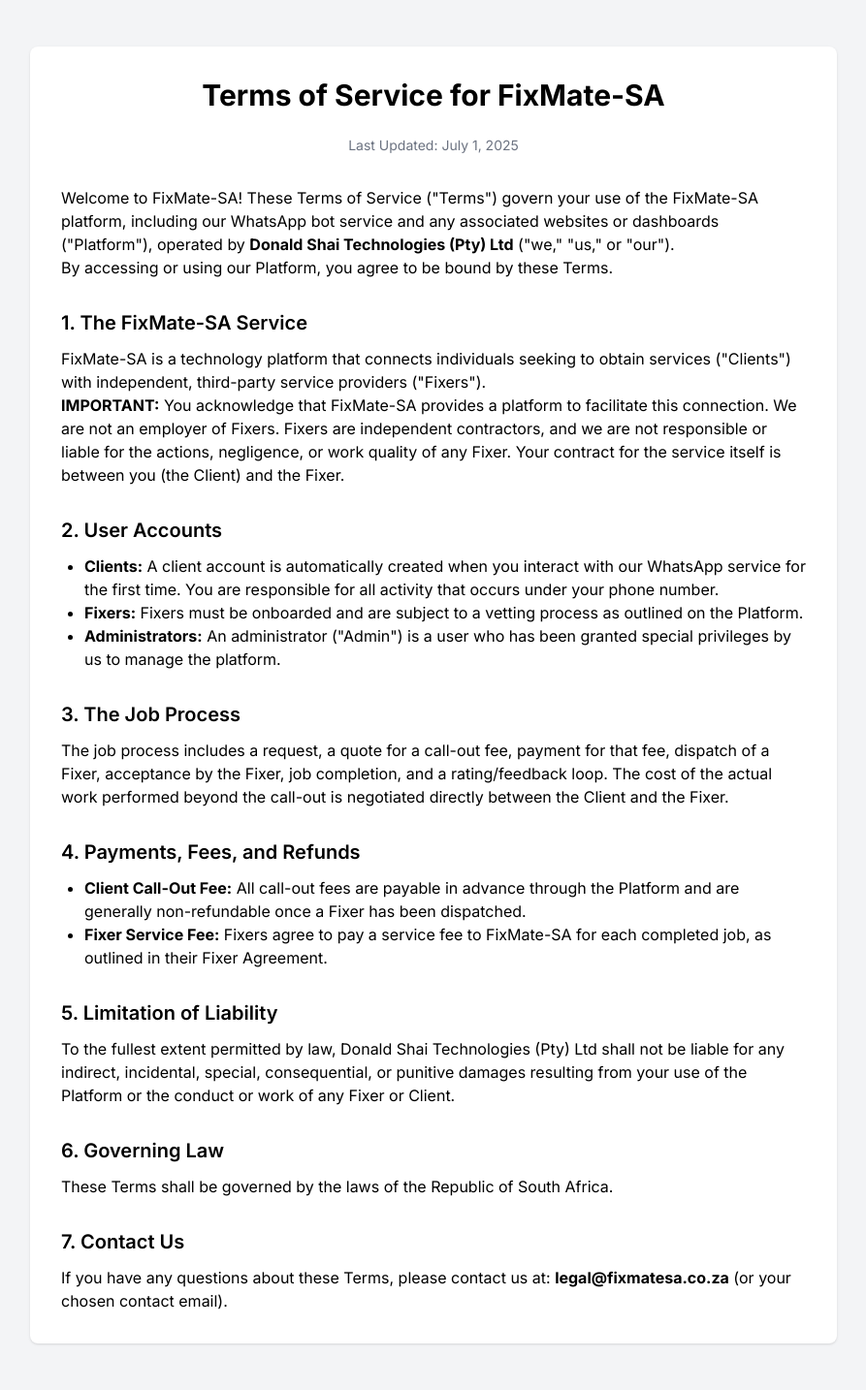
After one commit to FixMate-SA/fixmate-app, a Flask app: page /terms in a window 1280 px wide. The commit adds this page. Shown: the whole page at 97% size, without its empty margins (193-1086 px from the left). Run offline with Flask 3, Linux system fonts and the light colour scheme; some libraries are stand-ins or nearby versions.

Commit message:
Feat: Add Terms of Service and Privacy Policy pages

```diff
--- a/run.py
+++ b/run.py
@@ -269,6 +269,17 @@
 @app.route('/')
 def index(): return "<h1>FixMate-SA Bot is running.</h1>"
 
+# --- NEW: Routes for Legal Pages ---
+@app.route('/terms')
+def terms():
+    """Renders the Terms of Service page."""
+    return render_template('terms.html')
+
+@app.route('/privacy')
+def privacy_policy():
+    """Renders the Privacy Policy page."""
+    return render_template('privacy.html')
+
 @app.route('/api/update_location', methods=['POST'])
 @login_required
 def update_location():
@@ -425,7 +436,6 @@
     else: flash('Error assigning job. Job or Fixer not found.', 'danger')
     return redirect(url_for('admin_dashboard'))
 
-# --- UPDATED: Job Acceptance Route ---
 @app.route('/job/accept/<int:job_id>')
 @login_required
 def accept_job(job_id):
@@ -439,18 +449,15 @@
         job.status = 'accepted'
         db.session.commit()
 
-        # --- NEW: Generate specific URLs for tracking ---
         client_tracking_url = url_for('track_job', job_id=job.id, _external=True)
         fixer_update_url = url_for('location_updater', job_id=job.id, _external=True)
 
-        # Notify the client with their tracking link
         client_message = (
             f"Great news! Your Fixer, {job.assigned_fixer.full_name}, has accepted your job (#{job.id}) and is on their way.\n\n"
             f"You can track their location in real-time here:\n{client_tracking_url}"
         )
         send_whatsapp_message(to_number=job.client.phone_number, message_body=client_message)
 
-        # Notify the fixer with their location update link
         fixer_message = (
             f"You have accepted Job #{job.id}. Please use the link below to periodically update your location for the client.\n\n"
             f"{fixer_update_url}"
--- /dev/null
+++ b/templates/terms.html
@@ -0,0 +1,55 @@
+<!DOCTYPE html>
+<html lang="en">
+<head>
+    <meta charset="UTF-8">
+    <meta name="viewport" content="width=device-width, initial-scale=1.0">
+    <title>Terms of Service - FixMate-SA</title>
+    <script src="https://cdn.tailwindcss.com"></script>
+    <link href="https://fonts.googleapis.com/css2?family=Inter:wght@400;500;600;700&display=swap" rel="stylesheet">
+    <style>
+        body { font-family: 'Inter', sans-serif; }
+        .prose h3 { font-size: 1.25rem; font-weight: 600; margin-top: 1.5em; margin-bottom: 0.5em; }
+        .prose ul { list-style-type: disc; margin-left: 1.5em; }
+    </style>
+</head>
+<body class="bg-gray-100">
+    <div class="max-w-4xl mx-auto py-12 px-4 sm:px-6 lg:px-8">
+        <div class="bg-white shadow overflow-hidden sm:rounded-lg p-8 prose">
+            <h1 class="text-3xl font-bold text-center mb-6">Terms of Service for FixMate-SA</h1>
+            <p class="text-sm text-center text-gray-500 mb-8">Last Updated: July 1, 2025</p>
+
+            <p>Welcome to FixMate-SA! These Terms of Service ("Terms") govern your use of the FixMate-SA platform, including our WhatsApp bot service and any associated websites or dashboards ("Platform"), operated by <strong>Donald Shai Technologies (Pty) Ltd</strong> ("we," "us," or "our").</p>
+            <p>By accessing or using our Platform, you agree to be bound by these Terms.</p>
+
+            <h3>1. The FixMate-SA Service</h3>
+            <p>FixMate-SA is a technology platform that connects individuals seeking to obtain services ("Clients") with independent, third-party service providers ("Fixers").</p>
+            <p><strong>IMPORTANT:</strong> You acknowledge that FixMate-SA provides a platform to facilitate this connection. We are not an employer of Fixers. Fixers are independent contractors, and we are not responsible or liable for the actions, negligence, or work quality of any Fixer. Your contract for the service itself is between you (the Client) and the Fixer.</p>
+
+            <h3>2. User Accounts</h3>
+            <ul>
+                <li><strong>Clients:</strong> A client account is automatically created when you interact with our WhatsApp service for the first time. You are responsible for all activity that occurs under your phone number.</li>
+                <li><strong>Fixers:</strong> Fixers must be onboarded and are subject to a vetting process as outlined on the Platform.</li>
+                <li><strong>Administrators:</strong> An administrator ("Admin") is a user who has been granted special privileges by us to manage the platform.</li>
+            </ul>
+
+            <h3>3. The Job Process</h3>
+            <p>The job process includes a request, a quote for a call-out fee, payment for that fee, dispatch of a Fixer, acceptance by the Fixer, job completion, and a rating/feedback loop. The cost of the actual work performed beyond the call-out is negotiated directly between the Client and the Fixer.</p>
+
+            <h3>4. Payments, Fees, and Refunds</h3>
+            <ul>
+                <li><strong>Client Call-Out Fee:</strong> All call-out fees are payable in advance through the Platform and are generally non-refundable once a Fixer has been dispatched.</li>
+                <li><strong>Fixer Service Fee:</strong> Fixers agree to pay a service fee to FixMate-SA for each completed job, as outlined in their Fixer Agreement.</li>
+            </ul>
+
+            <h3>5. Limitation of Liability</h3>
+            <p>To the fullest extent permitted by law, Donald Shai Technologies (Pty) Ltd shall not be liable for any indirect, incidental, special, consequential, or punitive damages resulting from your use of the Platform or the conduct or work of any Fixer or Client.</p>
+
+            <h3>6. Governing Law</h3>
+            <p>These Terms shall be governed by the laws of the Republic of South Africa.</p>
+
+            <h3>7. Contact Us</h3>
+            <p>If you have any questions about these Terms, please contact us at: <strong>legal@fixmatesa.co.za</strong> (or your chosen contact email).</p>
+        </div>
+    </div>
+</body>
+</html>
```
Also changed, not shown: templates/login.html (+14 -15 lines), templates/privacy.html (added, +48 -0 lines).
